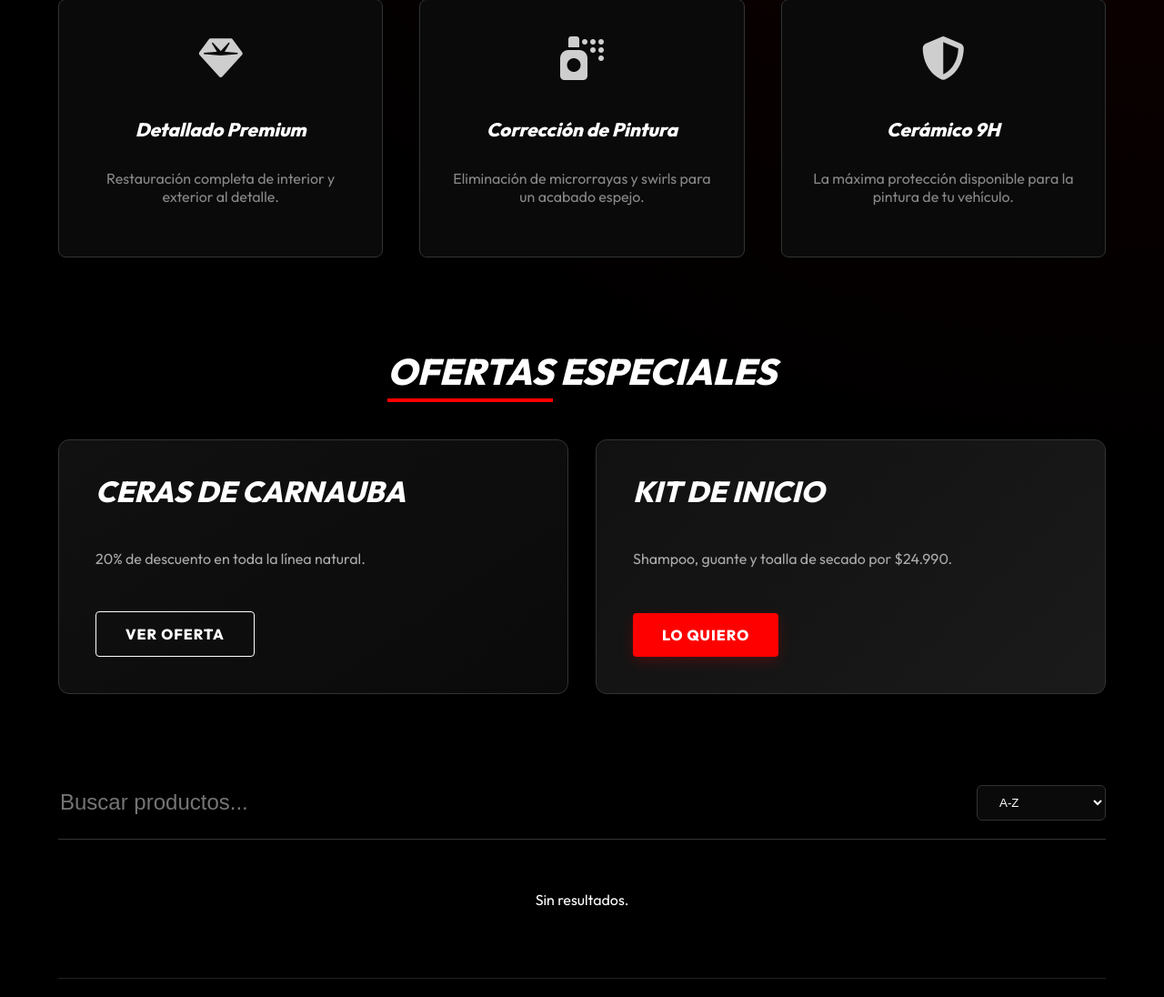
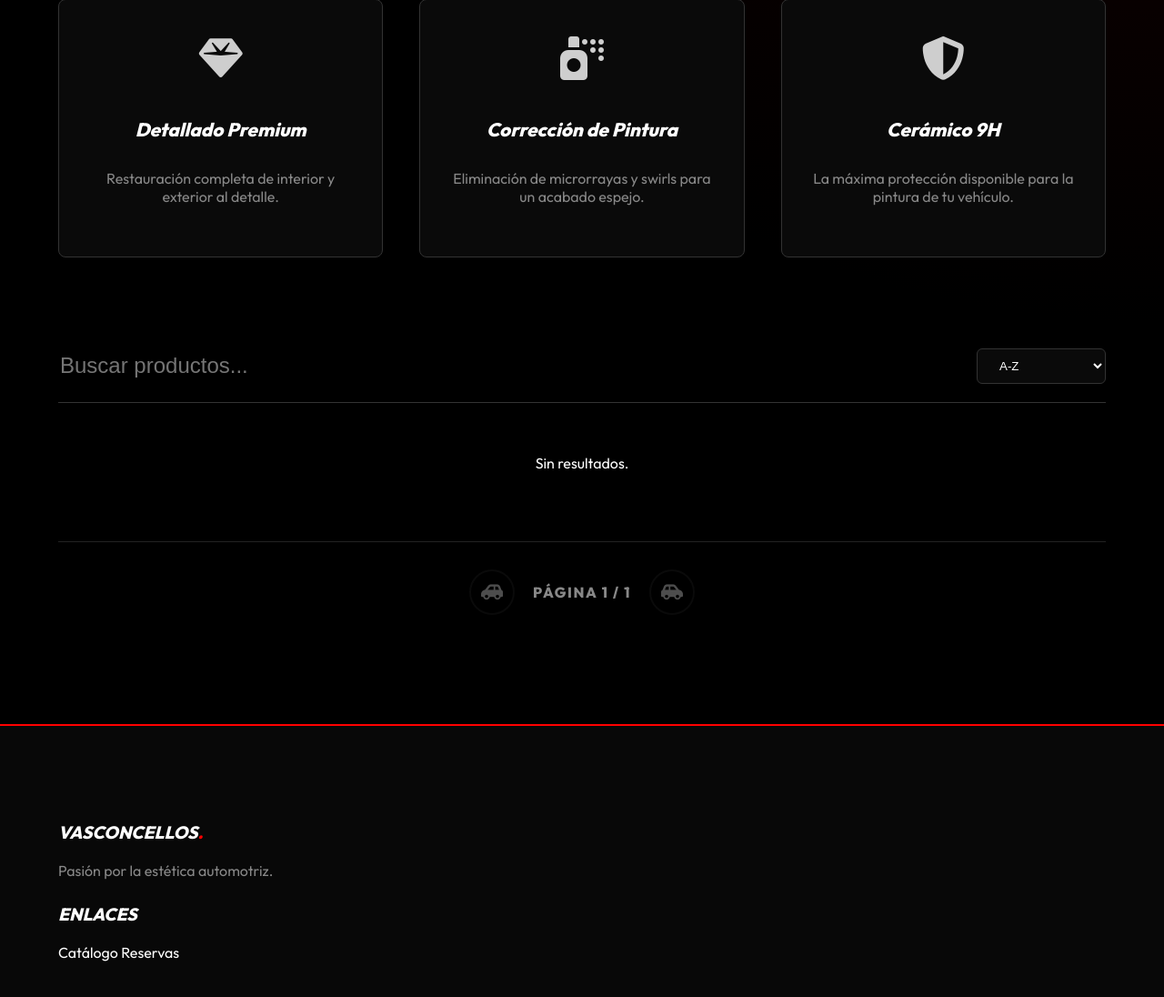
Before and after one commit to Carlitos2004/vasconcellos-inventario, a Flask app: template SISTEMA_VASCONCELLOS/templates/store.html in a window 1280 px wide. Shown: the part 781-1877 px from the top of the page at 91% size. After the commit the page ends 1838 px from the top, so only its background shows below. Run offline with Flask 3, Linux system fonts and the light colour scheme; the template is opened without the code that fills it, so the values that code supplies are empty.

Commit message:
Update store.html

```diff
--- a/SISTEMA_VASCONCELLOS/templates/store.html
+++ b/SISTEMA_VASCONCELLOS/templates/store.html
@@ -32,23 +32,6 @@
                 <i class="fas fa-shield-alt"></i>
                 <h3>Cerámico 9H</h3>
                 <p>La máxima protección disponible para la pintura de tu vehículo.</p>
-            </div>
-        </div>
-    </section>
-
-    <!-- OFERTAS ESPECIALES (Restaurado) -->
-    <section class="content-section">
-        <h2 class="section-title"><span>Ofertas</span> Especiales</h2>
-        <div class="promotions-grid">
-            <div class="promo-card reveal-item">
-                <h3>Ceras de Carnauba</h3>
-                <p style="color:#aaa; margin-bottom:20px;">20% de descuento en toda la línea natural.</p>
-                <a href="#catalogo" class="btn btn-secondary" style="width:fit-content">Ver Oferta</a>
-            </div>
-            <div class="promo-card reveal-item" style="background: linear-gradient(135deg, #111, #1a1a1a); transition-delay: 0.2s;">
-                <h3>Kit de Inicio</h3>
-                <p style="color:#aaa; margin-bottom:20px;">Shampoo, guante y toalla de secado por $24.990.</p>
-                <a href="#catalogo" class="btn btn-primary" style="width:fit-content">Lo Quiero</a>
             </div>
         </div>
     </section>
@@ -157,4 +140,5 @@
     }
 </style>
 
+
 {% endblock %}
```
